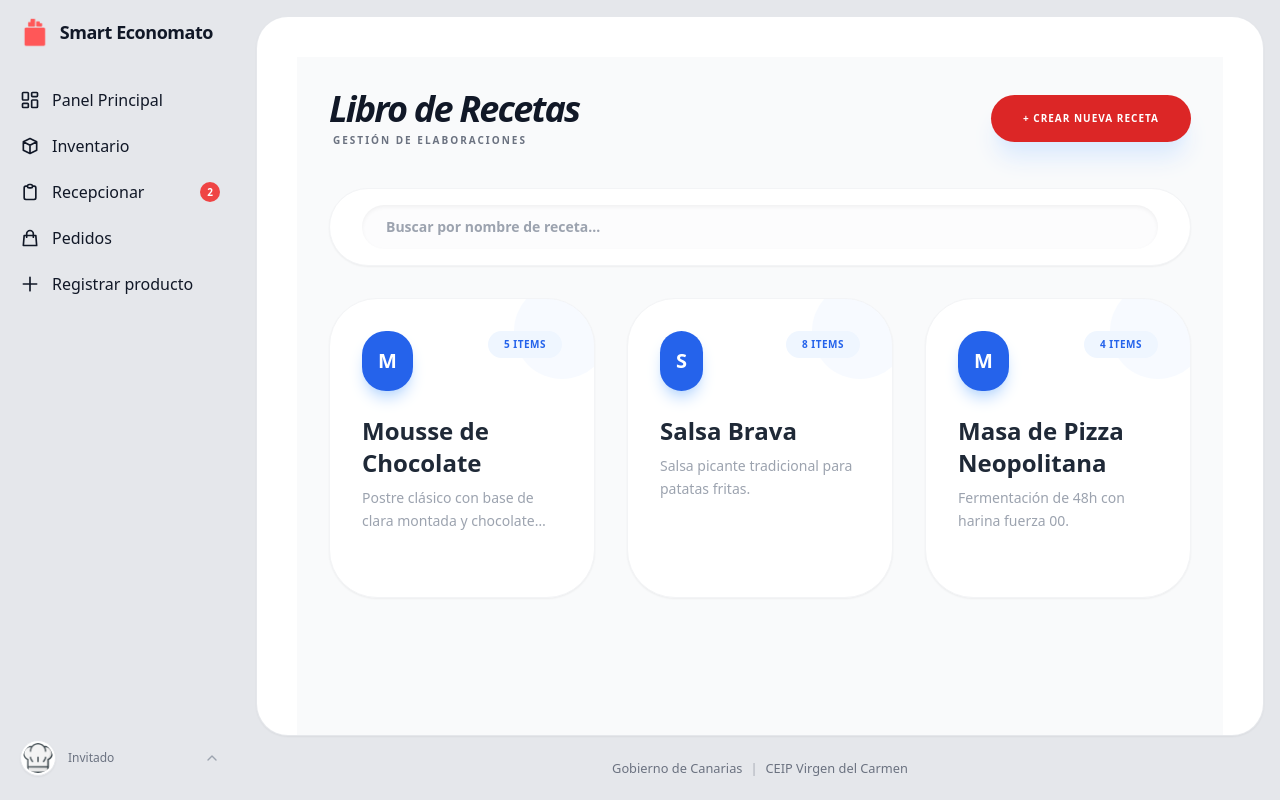
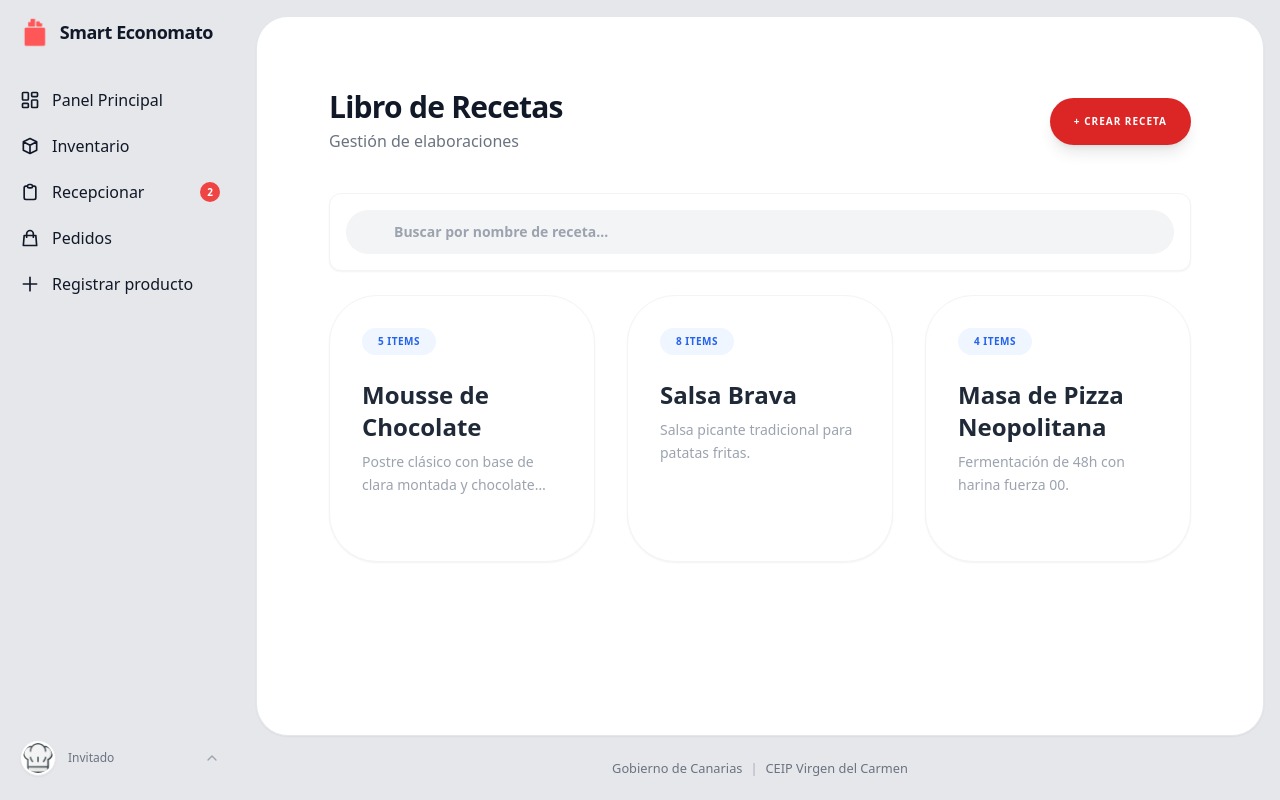
Before and after one commit to EnriquePM/SmartEconomato, a React (Vite) app in the folder EconomatoFront/: page /recetas in a window 1280 px wide. Built offline with nearby package versions, Linux system fonts and the light colour scheme; sample sign-in values are in the browser's storage.

Commit message:
Cambios en el estilo de la página de recetas

```diff
--- a/EconomatoFront/src/pages/Recetas.tsx
+++ b/EconomatoFront/src/pages/Recetas.tsx
@@ -38,33 +38,33 @@ const RecetasPage = () => {
   );
 
   return (
-    <div className="p-8 bg-gray-50 min-h-screen font-sans">
+    <div className="p-8  min-h-screen font-sans">
       {/* HEADER */}
       <div className="flex justify-between items-center mb-10">
         <div>
-          <h1 className="text-4xl font-black text-gray-900 tracking-tighter italic">Libro de Recetas</h1>
-          <p className="text-gray-500 font-bold uppercase text-[10px] tracking-[0.2em] mt-1 ml-1">
+          <h1 className="text-3xl font-extrabold text-gray-900 tracking-tight">Libro de Recetas</h1>
+          <p className="text-gray-500 mt-1">
             Gestión de elaboraciones
           </p>
         </div>
         <Button
           variant="secundario"
-          className="!rounded-full px-8 shadow-xl shadow-blue-100 hover:scale-105 transition-transform"
+          className="flex items-center justify-center gap-2 bg-black text-white px-6 py-3 rounded-pill font-bold hover:bg-gray-800 transition-all shadow-lg active:scale-95 w-full md:w-fit"
           onClick={() => setModalAbierto(true)}
         >
-          + Crear Nueva Receta
+          + Crear Receta
         </Button>
       </div>
 
       {/* FILTROS: Adaptado a tu componente Input */}
-      <div className="bg-white p-4 rounded-[2.5rem] shadow-sm border border-gray-100 mb-8 flex gap-4 items-center px-8">
-        <div className="flex-1">
+      <div className="bg-white p-4 rounded-xl shadow-sm border border-gray-100 flex flex-col md:flex-row gap-4 mb-6">
+        <div className="flex-1 relative">
             <Input
               type="text"
               placeholder="Buscar por nombre de receta..."
               value={busqueda}
               onChange={(v) => setBusqueda(v)}
-              className="!bg-gray-50/50 shadow-inner"
+              className="pl-12"
             />
         </div>
       </div>
@@ -76,15 +76,10 @@ const RecetasPage = () => {
             key={receta.id_receta}
             className="bg-white p-8 rounded-[3rem] border border-gray-100 shadow-sm hover:shadow-2xl hover:-translate-y-1 transition-all cursor-pointer group relative overflow-hidden"
           >
-            {/* Decoración sutil de fondo */}
-            <div className="absolute -right-4 -top-4 w-24 h-24 bg-blue-50/50 rounded-full group-hover:bg-blue-100/50 transition-colors" />
+
 
             <div className="flex justify-between items-start mb-6 relative z-10">
-              <div className="bg-blue-600 text-white p-4 rounded-[1.5rem] shadow-lg shadow-blue-200">
-                <span className="font-black text-xl">
-                    {receta.nombre.charAt(0).toUpperCase()}
-                </span>
-              </div>
+
               <div className="flex flex-col items-end">
                 <span className="text-[10px] font-black bg-blue-50 text-blue-600 px-4 py-1.5 rounded-full uppercase tracking-wider">
                   {receta.num_ingredientes} Items
```
